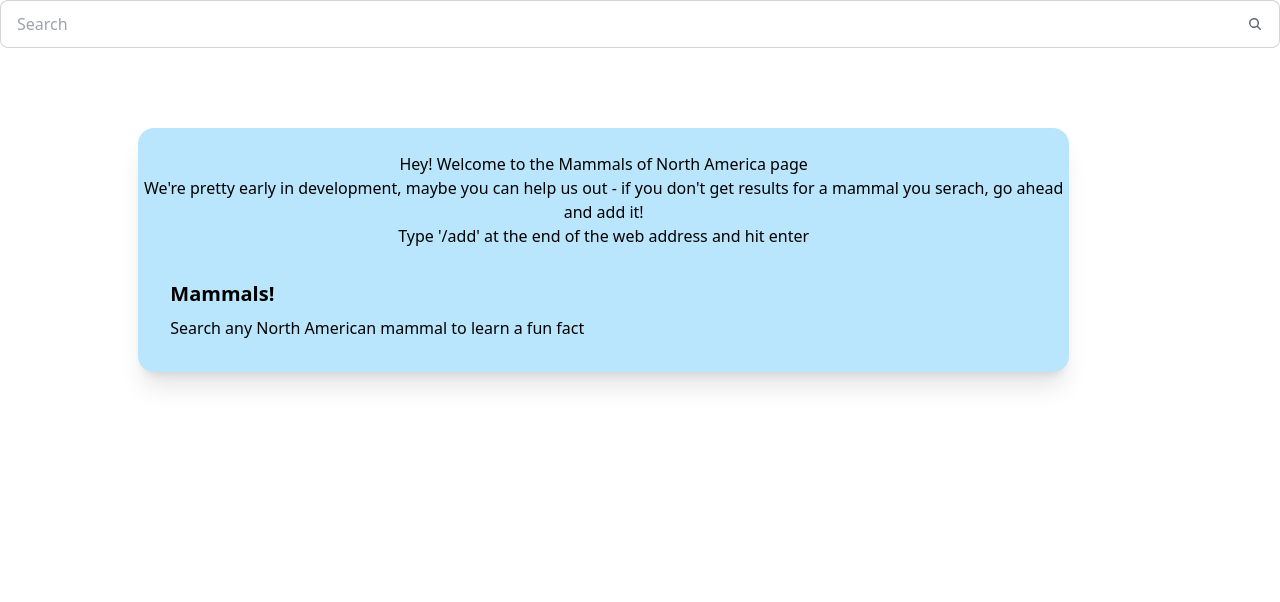
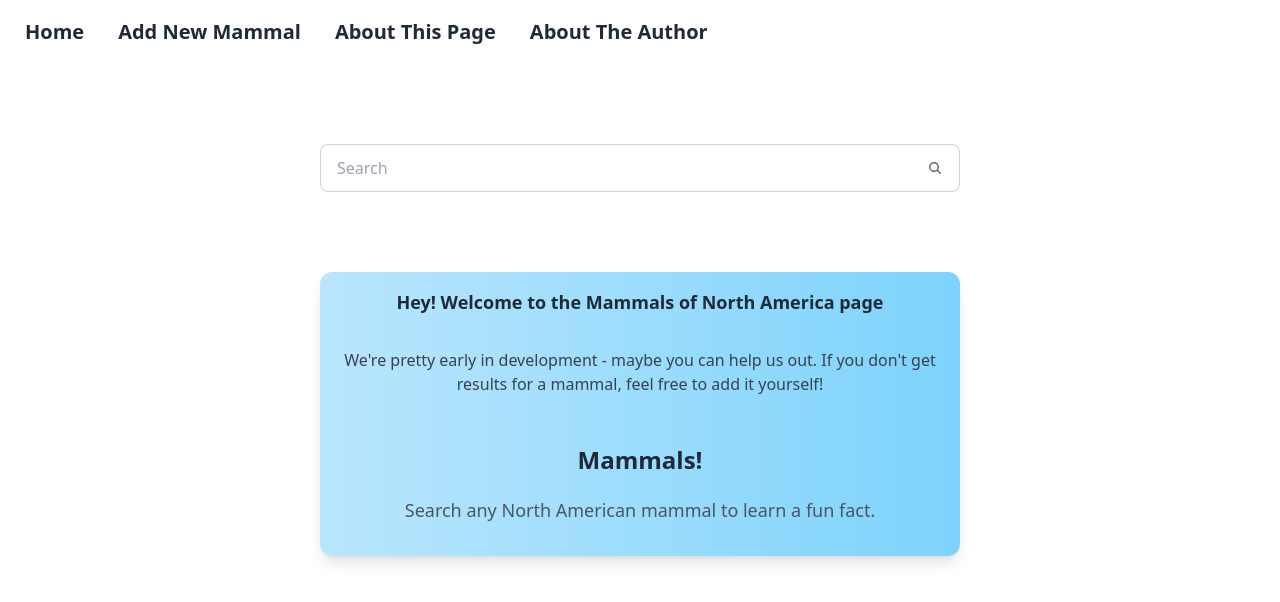
Before and after one commit to JamesDiStef/mammals, an Angular app: page / in a window 1280 px wide. Shown: the top 602 px of the page. Built offline with nearby package versions, Linux system fonts and the light colour scheme.

Commit message:
add about pages, fix some style and formatting

```diff
--- /dev/null
+++ b/src/app/about-the-author/about-the-author.component.html
@@ -0,0 +1,19 @@
+<div
+  class="card place-self-center mt-20 w-1/2 bg-gradient-to-r from-green-200 to-green-300 rounded-xl shadow-lg"
+>
+  <p class="text-center text-lg text-gray-800 font-semibold m-4">
+    James DiStefano is a software engineer with five years of experience
+    building full stack applications.
+  </p>
+  <p class="text-center text-gray-700 m-4">
+    You can connect with him on
+    <a href="https://www.linkedin.com/in/james-distefano-b033aa154/">LinkedIn</a
+    >.
+  </p>
+  <p class="text-center text-gray-700 m-4">
+    Or check out his
+    <a href="https://jamesdistef.github.io/homepage/">personal website</a>
+    or
+    <a href="https://github.com/JamesDiStef/">GitHub</a>
+  </p>
+</div>
--- /dev/null
+++ b/src/app/about-this-page/about-this-page.component.html
@@ -0,0 +1,20 @@
+<div
+  class="card place-self-center mt-20 w-1/2 bg-gradient-to-r from-pink-200 to-pink-300 rounded-xl shadow-lg"
+>
+  <p class="text-center text-xl text-gray-800 font-semibold m-4">
+    Hey! Welcome to the Mammals of North America page
+  </p>
+  <p class="text-center text-gray-700 m-4">
+    The front-end of the this page is an Angular application built with Tailwind
+    and DaisyUI. The Angular code can be seen
+    <a href="https://github.com/JamesDiStef/animals2">here</a>.
+  </p>
+  <p class="text-center text-gray-700 m-4">
+    The backend is an Express JS application connected to a MongoBD database.
+    The Express App is a private repository since it has some passwords, but its
+    pretty similair to
+    <a href="https://github.com/JamesDiStef/reddit-clone-express-backend"
+      >this repo</a
+    >.
+  </p>
+</div>
--- a/src/app/add-mammal/add-mammal.component.html
+++ b/src/app/add-mammal/add-mammal.component.html
@@ -1,6 +1,6 @@
-<div class="hero bg-base-200 min-h-screen">
+<div class="hero mt-20">
   <div class="hero-content flex-col lg:flex-row-reverse">
-    <div class="card bg-base-100 w-full max-w-sm shrink-0 shadow-2xl">
+    <div class="card w-[100vw] bg-base-100 max-w-sm shrink-0 shadow-2xl">
       <form [formGroup]="speciesForm" (ngSubmit)="onSubmit()" class="card-body">
         <div class="form-control">
           <label class="label">
--- a/src/app/app.component.html
+++ b/src/app/app.component.html
@@ -1 +1,8 @@
+<div class="navbar bg-base-100">
+  <a class="btn btn-ghost text-xl" href="">Home</a>
+  <a class="btn btn-ghost text-xl" href="/add">Add New Mammal</a>
+  <a class="btn btn-ghost text-xl" href="/about">About This Page</a>
+  <a class="btn btn-ghost text-xl" href="/dev">About The Author</a>
+</div>
+
 <router-outlet />
--- a/src/app/app.routes.ts
+++ b/src/app/app.routes.ts
@@ -1,6 +1,8 @@
 import { Routes } from '@angular/router';
 import { SearchComponent } from './search/search.component';
 import { AddMammalComponent } from './add-mammal/add-mammal.component';
+import { AboutThisPageComponent } from './about-this-page/about-this-page.component';
+import { AboutTheAuthorComponent } from './about-the-author/about-the-author.component';
 
 export const routes: Routes = [
   {
@@ -13,4 +15,14 @@ export const routes: Routes = [
     component: AddMammalComponent,
     title: 'Add Mammal Page',
   },
+  {
+    path: 'about',
+    component: AboutThisPageComponent,
+    title: 'About this page',
+  },
+  {
+    path: 'dev',
+    component: AboutTheAuthorComponent,
+    title: 'About the dev',
+  },
 ];
--- a/src/app/search/search.component.html
+++ b/src/app/search/search.component.html
@@ -1,4 +1,6 @@
-<label class="input input-bordered flex items-center gap-2">
+<label
+  class="input input-bordered relative flex items-center mx-auto my-20 gap-2 w-1/2"
+>
   <form class="grow" [formGroup]="applyForm">
     <input
       id="species"
@@ -24,22 +26,21 @@
 </label>
 
 @if(!isSelected){
-<div class="place-self-center">
-  <div class="card m-20 w-4/5 h-2/5 shadow-xl bg-sky-200">
-    <p class="mt-6 text-black text-center">
-      Hey! Welcome to the Mammals of North America page
+<div
+  class="card place-self-center w-1/2 bg-gradient-to-r from-sky-200 to-sky-300 rounded-xl shadow-lg"
+>
+  <p class="text-center text-lg text-gray-800 font-semibold m-4">
+    Hey! Welcome to the Mammals of North America page
+  </p>
+  <p class="text-center text-gray-700 m-4">
+    We're pretty early in development - maybe you can help us out. If you don't
+    get results for a mammal, feel free to add it yourself!
+  </p>
+  <div class="card-body text-center">
+    <h2 class="text-2xl font-bold text-gray-800 mb-3">Mammals!</h2>
+    <p class="text-lg text-gray-600">
+      Search any North American mammal to learn a fun fact.
     </p>
-    <p class="text-black text-center">
-      We're pretty early in development, maybe you can help us out - if you
-      don't get results for a mammal you serach, go ahead and add it!
-    </p>
-    <p class="text-black text-center">
-      Type '/add' at the end of the web address and hit enter
-    </p>
-    <div class="card-body text-black">
-      <h2 class="card-title">Mammals!</h2>
-      <p>Search any North American mammal to learn a fun fact</p>
-    </div>
   </div>
 </div>
 } @if(isSelected && !animalNotFound){
```
Also changed, not shown: src/app/about-the-author/about-the-author.component.ts (added, +9 -0 lines), src/app/about-this-page/about-this-page.component.ts (added, +9 -0 lines), 2 other files (tests, documents, lock files or other folders).
